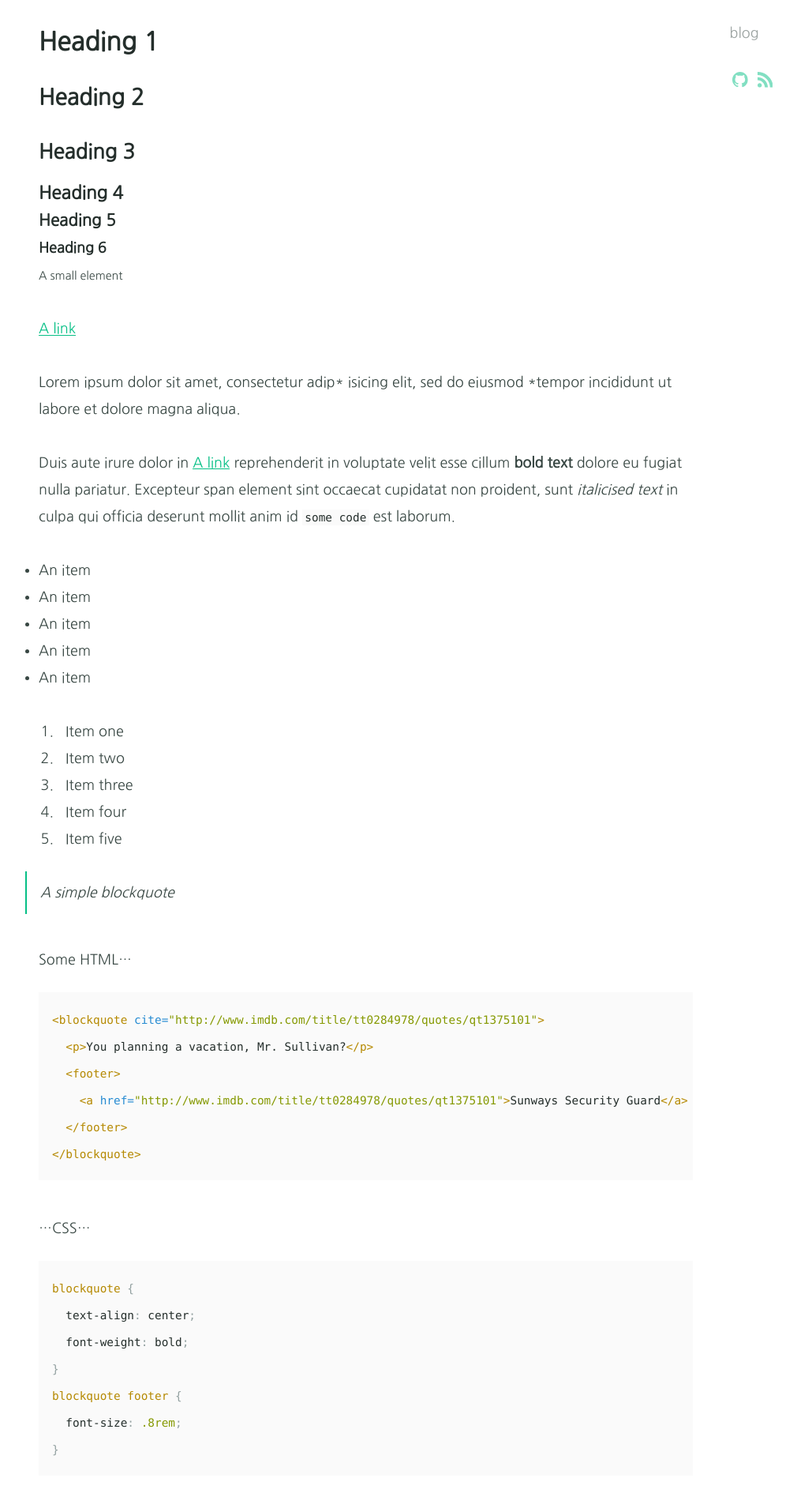
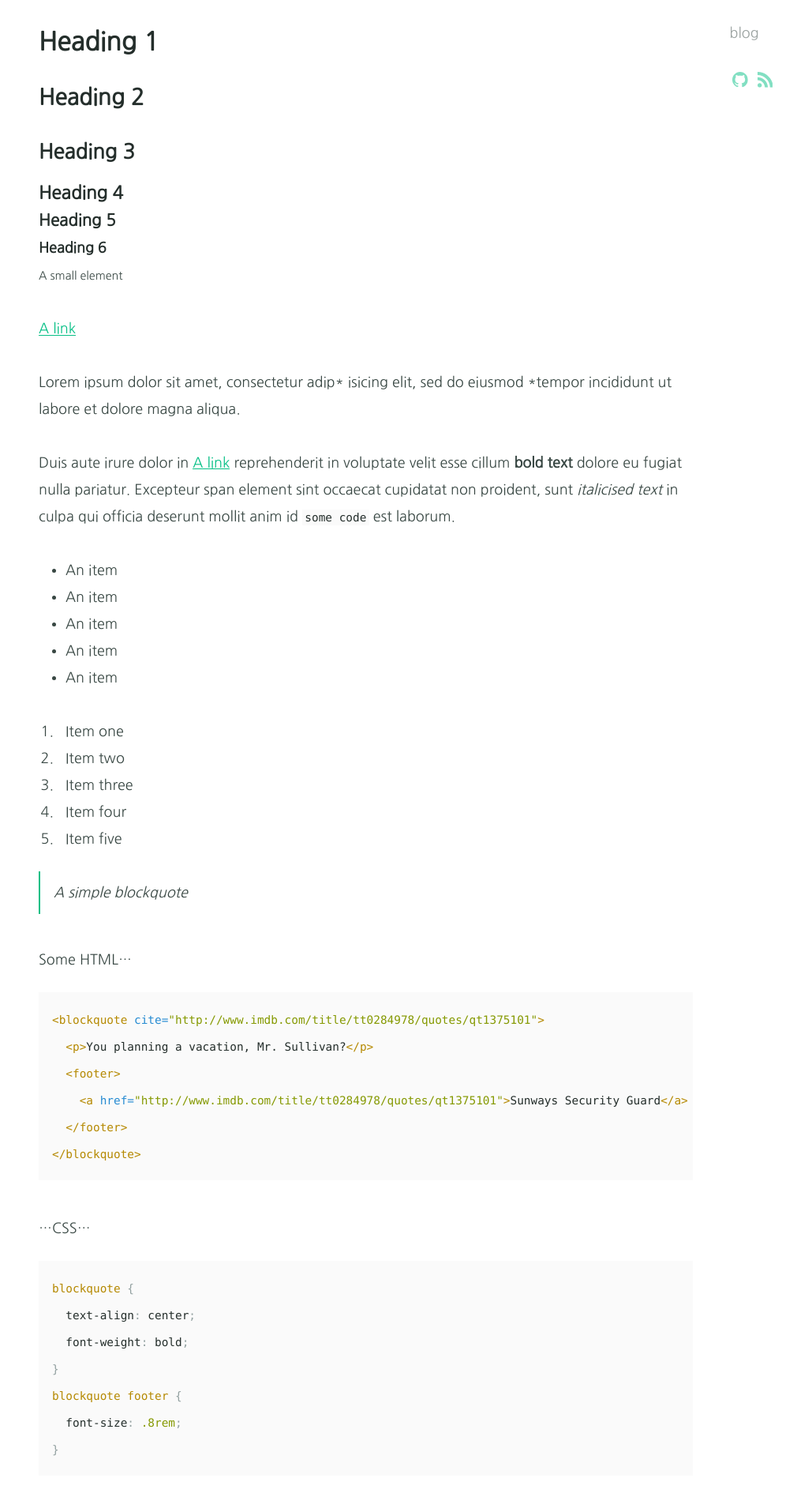
Before and after one commit to All-ForOne/all-forone.github.io, a Jekyll site: the page built from elements.md, in a window 1280 px wide. Shown: the part 488-2383 px from the top of the page at 79% size, without its empty margins (15-1025 px from the left). Built offline with Jekyll 4.4.1, drawn with Linux system fonts in a browser that asks for light colours.

Commit message:
fix: block 여백 조정

```diff
--- a/_sass/sassline-base/_typography.scss
+++ b/_sass/sassline-base/_typography.scss
@@ -99,6 +99,7 @@ a {
   // Lists.
   ul, ol {
     @include baseline(zeta, $bodytype, 2, 2, all);
+    margin-left: 2rem;
 
     li {
       font-feature-settings: 'kern', 'onum', 'liga';
@@ -119,7 +120,6 @@ a {
   // Ordered lists.
   ol {
     list-style-type: none;
-    margin-left: 2rem;
 
     li {
       counter-increment: top-level;
@@ -299,9 +299,7 @@ a {
       }
     }
 
-    @include breakpoint(break-1) {
-      margin-left: -1rem;
-    }
+    @include breakpoint(break-1);
   }
 
   // Horizontal rule.
```
